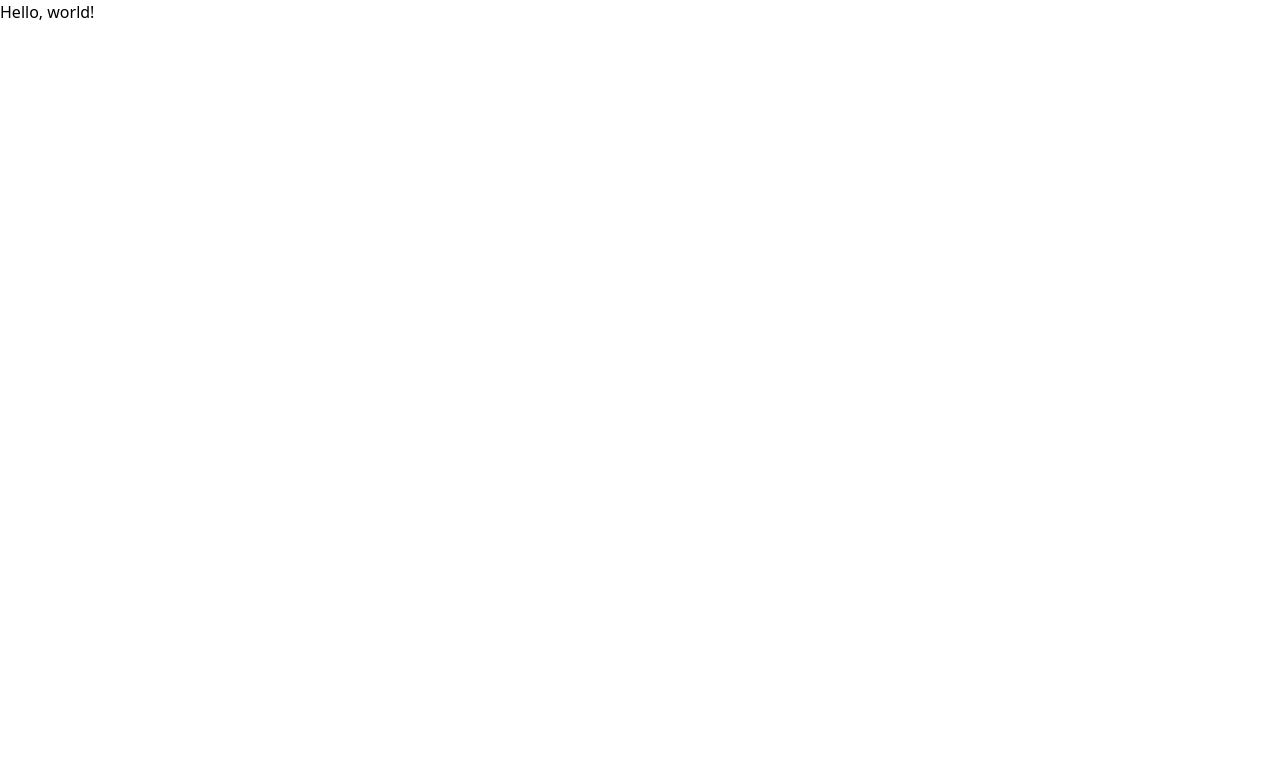
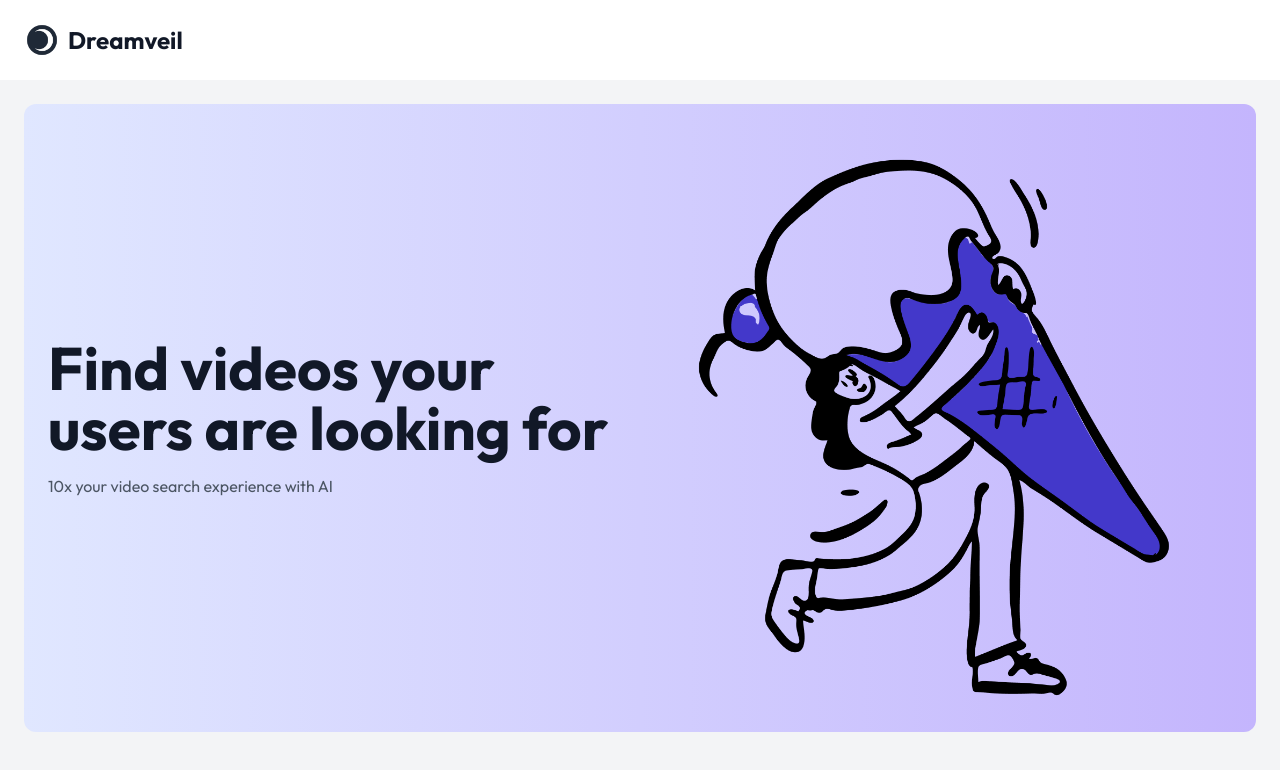
Before and after one commit to edwinkys/document-search, a SvelteKit app in the folder web/: page / in a window 1280 px wide. Shown: the top 770 px of the page. Built offline with nearby package versions, Linux system fonts and the light colour scheme.

Commit message:
feat(web): add initial hero section

```diff
--- a/web/src/app.css
+++ b/web/src/app.css
@@ -1,3 +1,46 @@
 @import "tailwindcss/base";
 @import "tailwindcss/components";
 @import "tailwindcss/utilities";
+
+@layer base {
+  body {
+    @apply bg-gray-100 text-gray-900;
+    @apply leading-normal tracking-normal;
+    font-family: "Outfit", sans-serif;
+    font-size: 16px;
+  }
+
+  pre,
+  code,
+  kbd {
+    font-family: "DM Mono", monospace;
+  }
+
+  h1,
+  h2,
+  h3 {
+    @apply font-bold;
+  }
+
+  h1 {
+    @apply text-6xl;
+  }
+
+  h2 {
+    @apply text-4xl;
+  }
+
+  h3 {
+    @apply text-2xl;
+  }
+
+  button,
+  link {
+    @apply transition-colors duration-300 ease-in-out;
+  }
+
+  header {
+    @apply flex flex-row items-center bg-white;
+    height: 80px;
+  }
+}
--- /dev/null
+++ b/web/src/lib/components/utils/wordmark.svelte
@@ -0,0 +1,8 @@
+<script lang="ts">
+  let href: string = "/"
+</script>
+
+<a {href} class="flex flex-row items-center space-x-2">
+  <img src="/favicons/favicon256.png" alt="Logo" class="w-9 h-9" />
+  <h3>Dreamveil</h3>
+</a>
--- a/web/src/routes/+layout.svelte
+++ b/web/src/routes/+layout.svelte
@@ -1,6 +1,26 @@
 <script lang="ts">
   import "../app.css"
-  let { children } = $props()
+
+  // Typography.
+  import "@fontsource/dm-mono"
+  import "@fontsource/outfit/400.css"
+  import "@fontsource/outfit/700.css"
+
+  // Components.
+  import Wordmark from "$lib/components/utils/wordmark.svelte"
 </script>
 
-{@render children()}
+<header>
+  <div class="header-container">
+    <Wordmark />
+  </div>
+</header>
+
+<slot />
+
+<style lang="postcss">
+  .header-container {
+    @apply flex flex-row items-center justify-between;
+    @apply container mx-auto px-6;
+  }
+</style>
--- a/web/src/routes/+page.svelte
+++ b/web/src/routes/+page.svelte
@@ -1 +1,32 @@
-Hello, world!
+<section class="hero-section">
+  <div class="hero-container">
+    <div class="flex flex-col space-y-4 justify-center">
+      <h1>Find videos your users are looking for</h1>
+      <p class="text-gray-600">10x your video search experience with AI</p>
+    </div>
+    <div class="hidden md:flex">
+      <img src="/imgs/hero-illustration.png" alt="Illustration" />
+    </div>
+  </div>
+</section>
+
+<style lang="postcss">
+  .hero-section {
+    @apply container mx-auto;
+  }
+
+  .hero-container {
+    @apply grid grid-cols-1 gap-6;
+    @apply px-6 py-32 bg-gradient-to-r from-indigo-100 to-violet-300;
+  }
+
+  @screen md {
+    .hero-section {
+      @apply p-6;
+    }
+
+    .hero-container {
+      @apply py-6 rounded-xl grid-cols-2;
+    }
+  }
+</style>
```
Also changed, not shown: web/static/imgs/hero-illustration.png (added).
